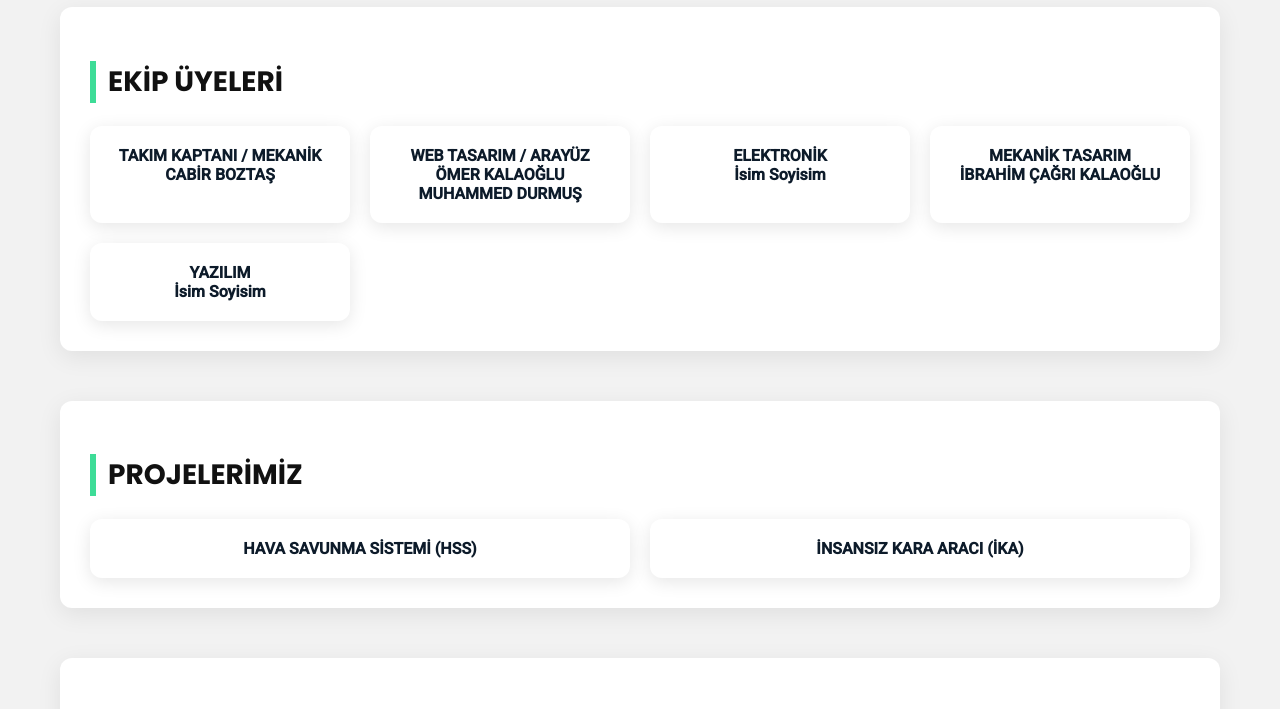
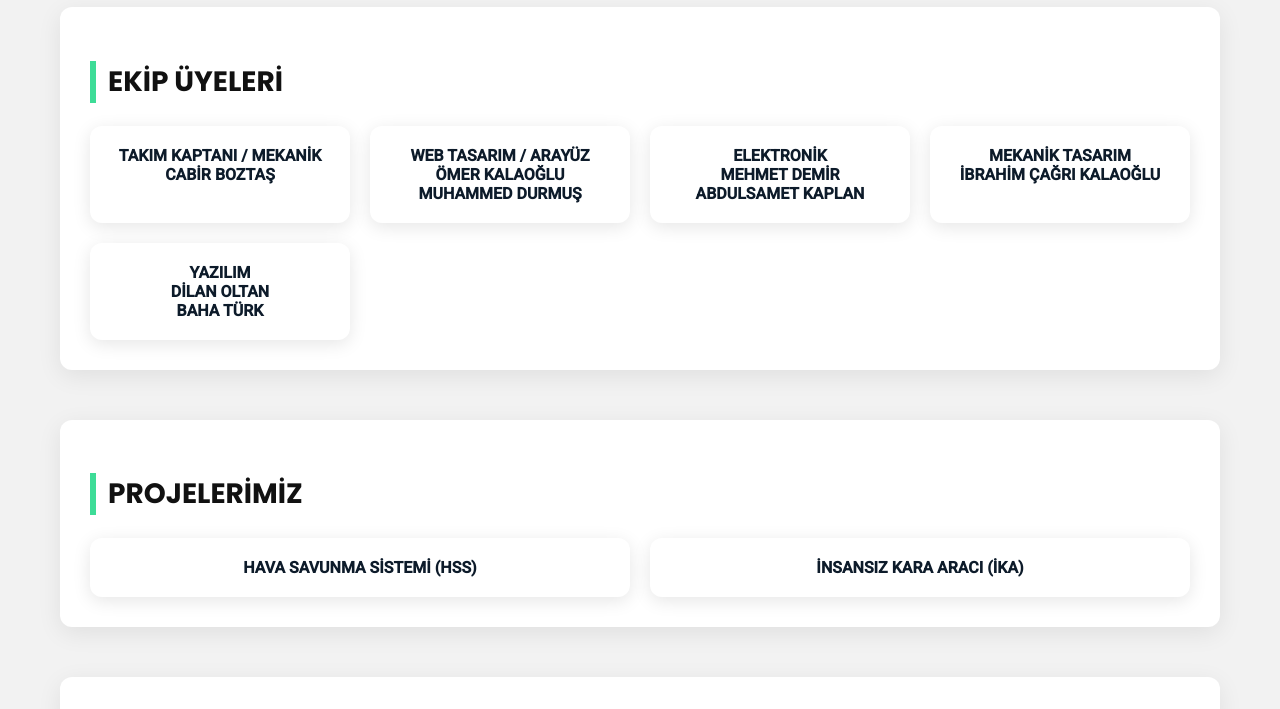
Before and after one commit to TucaTech/TucaTech-website, a plain HTML site: page index.html in a window 1280 px wide. Shown: the part 1260-1969 px from the top of the page. Drawn offline with Linux system fonts and the light colour scheme.

Commit message:
Update index.html

```diff
--- a/index.html
+++ b/index.html
@@ -150,7 +150,7 @@ footer{ background:#0d1b2a; color:white; text-align:center; padding:20px; margin
 <!-- HAKKIMIZDA -->
 <section id="about" class="container">
 <h2>HAKKIMIZDA</h2>
-<p>TucaTech, teknolojiye tutkulu bir grup genç mühendis tarafından kuruldu. Hayallerimizi projelere dönüştürüyor, <br>
+<p>TucaTech, teknolojiye tutkulu bir grup genç mühendis tarafından kuruldu. Hayallerimizi projelere dönüştürüyor,
 TEKNOFEST gibi yarışmalarda sınırları zorluyoruz.Yenilik, yaratıcılık ve takım ruhu bizim en büyük gücümüz.</p>
 </section>
 
@@ -159,10 +159,10 @@ TEKNOFEST gibi yarışmalarda sınırları zorluyoruz.Yenilik, yaratıcılık ve
 <h2>EKİP ÜYELERİ</h2>
 <div class="card-container">
 <div class="card">TAKIM KAPTANI / MEKANİK <br> CABİR BOZTAŞ</div>
-<div class="card">WEB TASARIM / ARAYÜZ <br> ÖMER KALAOĞLU<br> MUHAMMED DURMUŞ</div>
-<div class="card">ELEKTRONİK <br> İsim Soyisim</div>
+<div class="card">WEB TASARIM / ARAYÜZ <br> ÖMER KALAOĞLU <br>MUHAMMED DURMUŞ</div>
+<div class="card">ELEKTRONİK <br> MEHMET DEMİR <br> ABDULSAMET KAPLAN</div>
 <div class="card">MEKANİK TASARIM <br> İBRAHİM ÇAĞRI KALAOĞLU</div>
-<div class="card">YAZILIM <br> İsim Soyisim</div>
+<div class="card">YAZILIM <br> DİLAN OLTAN<br>BAHA TÜRK</div>
 </div>
 </section>
 
@@ -198,10 +198,10 @@ yeteneklerine sahip modern bir savunma platformudur.
 <tr><td>Hedef Takip</td><td>Radar + Görüntü İşleme</td></tr>
 <tr><td>Ateşleme</td><td>Yarı otomatik</td></tr>
 <tr><td>Enerji</td><td>220VAC Lityum Batarya</td></tr>
-<tr><td>Kontrol</td><td>Manuel + Yarı Otonom + Otonom + Yer Kontrol</td></tr>
+<tr><td>Kontrol</td><td> Manuel + Yarı Otonom + Otonom + Yer Kontrol</td></tr>
 </table>
 
-<h3> TANITIM VİDEOSU</h3>
+<h3>TANITIM VİDEOSU</h3>
 <div class="video-box">
 <iframe height="350" src="https://www.youtube.com/embed/lTTajzrSkCw" allowfullscreen></iframe>
 </div>
@@ -215,24 +215,24 @@ yeteneklerine sahip modern bir savunma platformudur.
 İKA, zorlu arazi koşullarında görev yapabilen, otonom navigasyon yeteneklerine sahip çok amaçlı bir kara aracıdır.
 </p>
 
-<h3> FOTOĞRAF GALERİSİ</h3>
+<h3>FOTOĞRAF GALERİSİ</h3>
 <div class="gallery">
 <img src="https://via.placeholder.com/400x250?text=IKA+1">
 <img src="https://via.placeholder.com/400x250?text=IKA+2">
 <img src="https://via.placeholder.com/400x250?text=IKA+3">
 </div>
 
-<h3> TEKNİK ÖZELLİKLER</h3>
+<h3>TEKNİK ÖZELLİKLER</h3>
 <table>
 <tr><th>ÖZELLİK</th><th>DEĞER</th></tr>
 <tr><td>Azami Hız</td><td>18 km/h</td></tr>
 <tr><td>Sürücü Sistemi</td><td>Diferansiyel Motor Kontrolü</td></tr>
 <tr><td>Sensörler</td><td>Kamera + LIDAR + Ultrasonik</td></tr>
 <tr><td>Görev Süresi</td><td>Verilen her parkur görevinde en fazla 15 dk</td></tr>
-<tr><td>Kontrol</td><td>Manuel + Yarı Otonom + Tam Otonom</td></tr>
+<tr><td>Kontrol</td><td>Otonom + RC Kontrol</td></tr>
 </table>
 
-<h3> TANITIM VİDEOSU</h3>
+<h3>TANITIM VİDEOSU</h3>
 <div class="video-box">
 <iframe height="350" src="https://www.youtube.com/embed/dQw4w9WgXcQ" allowfullscreen></iframe>
 </div>
@@ -256,10 +256,10 @@ yeteneklerine sahip modern bir savunma platformudur.
 <div class="contact-box">
 
 <div class="contact-info">
-<h3> BİZE ULAŞIN</h3>
+<h3>BİZE ULAŞIN</h3>
 <p><b> Email:</b> info@tucatech.com</p>
 <p><b> Telefon:</b> +90 531 844 58 11</p>
-<p><b> Konum:</b> ATATÜRK ÜNİVERSİTESİ MÜHENDİSLİK FAKÜLTESİ MERKEZ KAMPÜSÜ,YAKUTİYE/ERZURUM</p>
+<p><b> Konum:</b> ATATÜRK ÜNİVERSİTESİ MÜHENDİSLİK FAKÜLTESİ MERKEZ KAMPÜSÜ, YAKUTİYE/ERZURUM, TÜRKİYE</p>
 
 <br>
 <a href="https://docs.google.com/forms/d/e/1FAIpQLSdLWLtC539wqFc0xQM91jlFI7oF5VZ9J61llZczkX6Ooh7lzA/viewform"
```
